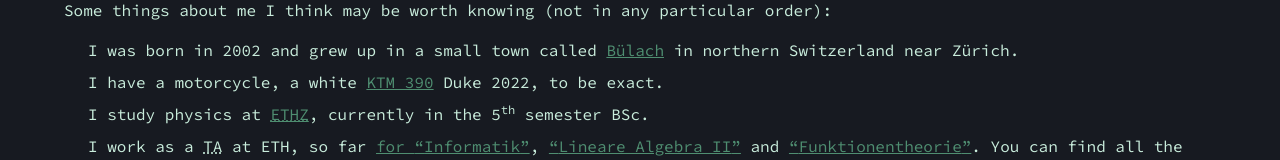
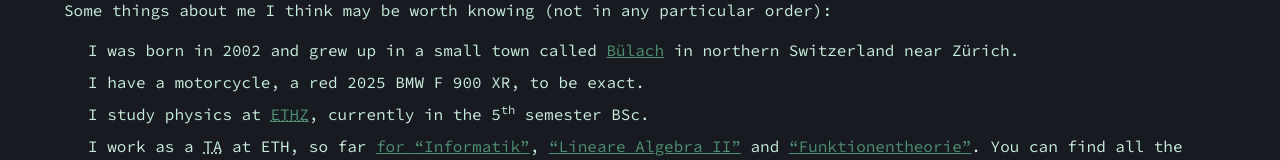
Before and after one commit to fflopsi/website, a Next.js app: page / in a window 1280 px wide. Shown: the part 559-719 px from the top of the page. Built offline with nearby package versions, Linux system fonts and the light colour scheme.

Commit message:
Update motorcycle

```diff
--- a/src/app/page.tsx
+++ b/src/app/page.tsx
@@ -48,16 +48,7 @@ export default function Home() {
           </Link>{' '}
           in northern Switzerland near Zürich.
         </li>
-        <li>
-          I have a motorcycle, a white{' '}
-          <Link
-            target='_blank'
-            href='https://en.wikipedia.org/wiki/KTM_390_series'
-          >
-            KTM 390
-          </Link>{' '}
-          Duke 2022, to be exact.
-        </li>
+        <li>I have a motorcycle, a red 2025 BMW F 900 XR, to be exact.</li>
         <li>
           I study physics at{' '}
           <Link target='_blank' href='https://ethz.ch'>
```
